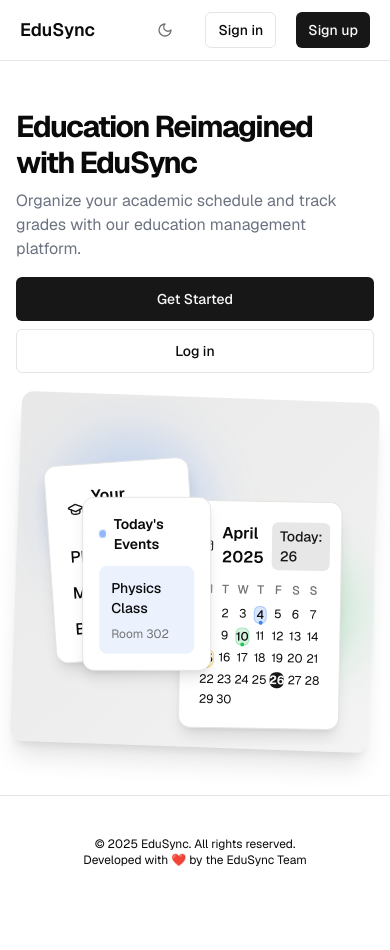
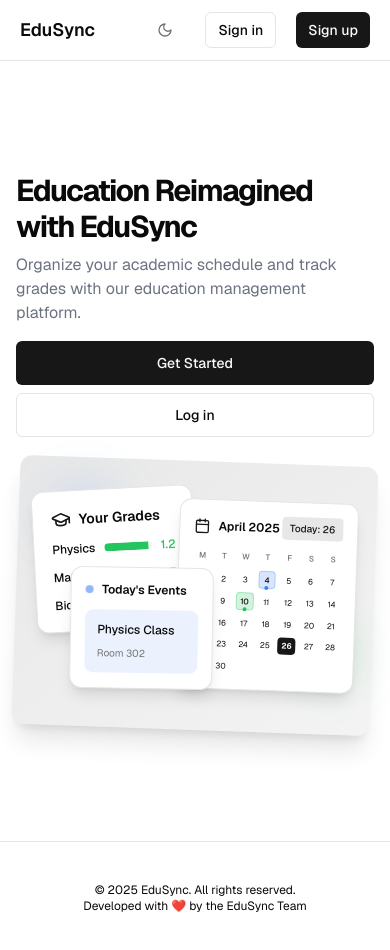
Before and after one commit to MarcBlattmann/EduSync-V2, a Next.js app in the folder web/: page / in a window 390 px wide. Shown: the top 950 px of the page. Before the commit the page ends 908 px from the top, so only its background shows below. Built offline with nearby package versions, Linux system fonts and the light colour scheme.

Commit message:
Landing page responsinev fix

```diff
--- a/web/app/page.tsx
+++ b/web/app/page.tsx
@@ -11,7 +11,7 @@ export default async function Home() {
       <NavBar/>
       <main className="flex-1 flex flex-col w-full">
         {/* Hero Section */}
-        <section className="w-full py-12 md:py-16 lg:py-20 flex items-center">
+        <section className="w-full min-h-[calc(100vh-64px)] flex items-center justify-center">
           <div className="container px-4 md:px-6">
             <div className="grid gap-6 lg:grid-cols-2 lg:gap-12 items-center">
               <div className="flex flex-col justify-center space-y-4">
@@ -32,68 +32,67 @@ export default async function Home() {
                   </Button>
                 </div>
               </div>
+
+              {/* Hero visualization - fixed size container that scales proportionally */}
               <div className="flex items-center justify-center">
-                <div className="relative w-full h-[350px] lg:h-[400px] xl:h-[500px]">
+                <div className="relative w-full max-w-[550px] mx-auto aspect-[4/3]">
+                  {/* Background gradient */}
                   <div className="absolute inset-0 bg-gradient-to-br from-primary/10 to-primary/5 rounded-xl transform rotate-2 shadow-xl"></div>
 
-                  <div className="absolute inset-0 transform -rotate-1 flex items-center justify-center overflow-hidden">
-                    <div className="relative w-full h-full flex items-center justify-center">
-                      {/* Abstract background elements */}
-                      <div className="absolute top-[10%] left-[10%] w-40 h-40 rounded-full bg-blue-500/20 blur-xl"></div>
-                      <div className="absolute bottom-[20%] right-[5%] w-32 h-32 rounded-full bg-green-500/20 blur-xl"></div>
-                      <div className="absolute top-[40%] right-[20%] w-24 h-24 rounded-full bg-yellow-500/20 blur-xl"></div>
+                  {/* Abstract background elements - fixed positions */}
+                  <div className="absolute top-[10%] left-[10%] w-[18%] h-[18%] rounded-full bg-blue-500/20 blur-xl"></div>
+                  <div className="absolute bottom-[20%] right-[5%] w-[15%] h-[15%] rounded-full bg-green-500/20 blur-xl"></div>
+                  <div className="absolute top-[40%] right-[20%] w-[10%] h-[10%] rounded-full bg-yellow-500/20 blur-xl"></div>
 
-                      {/* Main content overlapping cards */}
-                      <div className="relative w-[90%] h-[80%] flex">
-                        {/* Grade card */}
-                        <div className="absolute top-[10%] left-[5%] w-[45%] bg-card rounded-xl shadow-lg border border-border p-5 z-10 transform -rotate-3">
+                  {/* Grade card - fixed position and size */}
+                  <div className="absolute top-[10%] left-[5%] w-[45%] bg-card rounded-xl shadow-lg border border-border p-[5%] z-10 transform -rotate-3">
                     <div className="flex items-center gap-2 mb-3">
                       <GraduationCap className="h-5 w-5 text-primary" />
-                            <h3 className="font-semibold">Your Grades</h3>
+                      <h3 className="font-semibold text-sm sm:text-base">Your Grades</h3>
                     </div>
                     <div className="space-y-3">
                       <div className="flex justify-between items-center">
-                              <span className="font-medium">Physics</span>
+                        <span className="font-medium text-xs sm:text-sm">Physics</span>
                         <div className="flex items-center gap-2">
-                                <div className="w-16 h-2 bg-muted rounded-full overflow-hidden">
+                          <div className="w-12 sm:w-16 h-2 bg-muted rounded-full overflow-hidden">
                             <div className="h-full bg-green-500 w-[92%]"></div>
                           </div>
-                                <span className="font-medium text-green-500">1.2</span>
+                          <span className="font-medium text-green-500 text-xs sm:text-sm">1.2</span>
                         </div>
                       </div>
                       <div className="flex justify-between items-center">
-                              <span className="font-medium">Math</span>
+                        <span className="font-medium text-xs sm:text-sm">Math</span>
                         <div className="flex items-center gap-2">
-                                <div className="w-16 h-2 bg-muted rounded-full overflow-hidden">
+                          <div className="w-12 sm:w-16 h-2 bg-muted rounded-full overflow-hidden">
                             <div className="h-full bg-blue-500 w-[85%]"></div>
                           </div>
-                                <span className="font-medium text-blue-500">1.5</span>
+                          <span className="font-medium text-blue-500 text-xs sm:text-sm">1.5</span>
                         </div>
                       </div>
                       <div className="flex justify-between items-center">
-                              <span className="font-medium">Biology</span>
+                        <span className="font-medium text-xs sm:text-sm">Biology</span>
                         <div className="flex items-center gap-2">
-                                <div className="w-16 h-2 bg-muted rounded-full overflow-hidden">
+                          <div className="w-12 sm:w-16 h-2 bg-muted rounded-full overflow-hidden">
                             <div className="h-full bg-yellow-500 w-[78%]"></div>
                           </div>
-                                <span className="font-medium text-yellow-500">2.0</span>
+                          <span className="font-medium text-yellow-500 text-xs sm:text-sm">2.0</span>
                         </div>
                       </div>
                     </div>
                   </div>
 
-                        {/* Calendar card */}
-                        <div className="absolute top-[25%] right-[5%] w-[50%] bg-card rounded-xl shadow-lg border border-border p-5 z-20 transform rotate-2">
+                  {/* Calendar card - fixed position and size - moved up */}
+                  <div className="absolute top-[15%] right-[5%] w-[50%] bg-card rounded-xl shadow-lg border border-border p-[4%] z-20 transform rotate-2">
                     <div className="flex items-center justify-between mb-3">
                       <div className="flex items-center gap-2">
-                              <Calendar className="h-5 w-5 text-primary" />
-                              <h3 className="font-semibold">April 2025</h3>
+                        <Calendar className="h-4 w-4 text-primary" />
+                        <h3 className="font-semibold text-xs sm:text-sm">April 2025</h3>
                       </div>
-                            <div className="text-sm bg-primary/10 px-2 py-1 rounded-md text-primary font-medium">Today: 26</div>
+                      <div className="text-[10px] sm:text-xs bg-primary/10 px-2 py-1 rounded text-primary font-medium">Today: 26</div>
                     </div>
                     <div className="grid grid-cols-7 gap-1 text-center mb-2">
                       {['M', 'T', 'W', 'T', 'F', 'S', 'S'].map((day, idx) => (
-                              <div key={`day-header-${idx}`} className="text-xs font-medium text-muted-foreground">{day}</div>
+                        <div key={`day-header-${idx}`} className="text-[8px] sm:text-xs font-medium text-muted-foreground">{day}</div>
                       ))}
                     </div>
                     <div className="grid grid-cols-7 gap-1 text-center">
@@ -110,7 +109,7 @@ export default async function Home() {
                           <div
                             key={`calendar-day-${day}`}
                             className={`
-                                    relative aspect-square rounded-md flex flex-col items-center justify-center text-xs
+                              relative aspect-square rounded-sm flex flex-col items-center justify-center text-[8px] sm:text-xs
                               ${isToday ? 'bg-primary text-primary-foreground font-bold' : ''}
                               ${hasEvent && !isToday ? `font-medium border ${eventColor}` : ''}
                             `}
@@ -123,19 +122,16 @@ export default async function Home() {
                     </div>
                   </div>
 
-                        {/* Events card */}
-                        <div className="absolute bottom-[15%] left-[15%] w-[40%] bg-card rounded-xl shadow-lg border border-border p-4 z-30 transform rotate-1">
+                  {/* Events card - fixed position and size */}
+                  <div className="absolute bottom-[15%] left-[15%] w-[40%] bg-card rounded-xl shadow-lg border border-border p-[4%] z-30 transform rotate-1">
                     <div className="flex items-center gap-2 mb-3">
                       <div className="h-2 w-2 rounded-full bg-blue-500 animate-pulse"></div>
-                            <h3 className="font-semibold text-sm">Today's Events</h3>
+                      <h3 className="font-semibold text-xs sm:text-sm">Today's Events</h3>
                     </div>
                     <div className="bg-blue-500/10 rounded-lg p-3">
-                            <p className="font-medium text-sm">Physics Class</p>
+                      <p className="font-medium text-xs sm:text-sm">Physics Class</p>
                       <div className="flex items-center justify-between mt-2">
-                              <span className="text-xs text-muted-foreground">Room 302</span>
-                            </div>
-                          </div>
-                        </div>
+                        <span className="text-[10px] sm:text-xs text-muted-foreground">Room 302</span>
                       </div>
                     </div>
                   </div>
```
Lines whose indentation alone changed are shown as unchanged.
